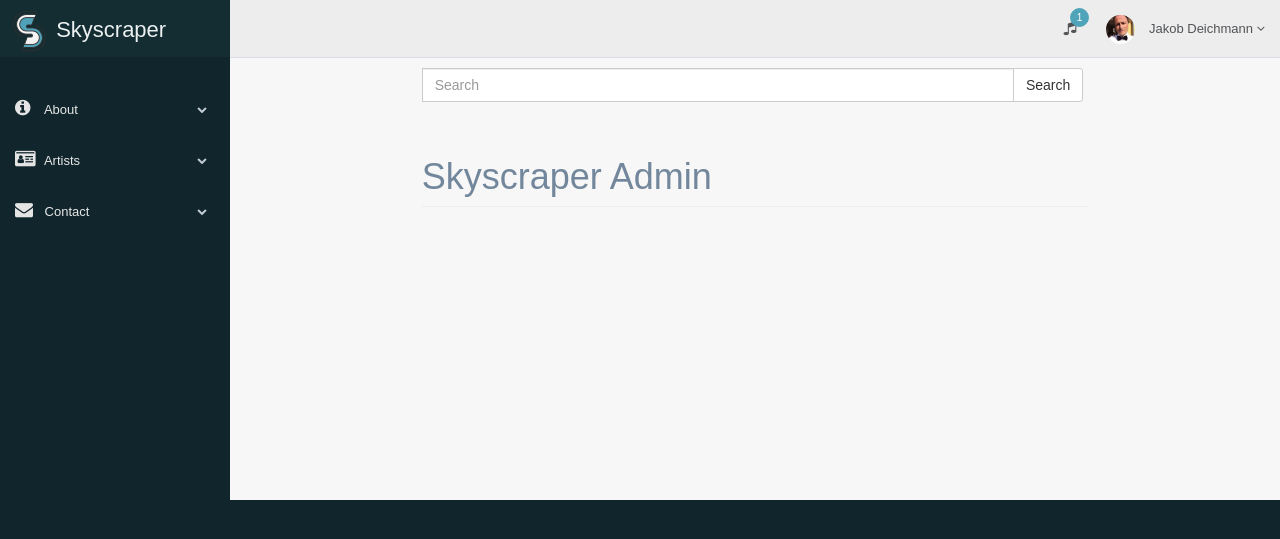
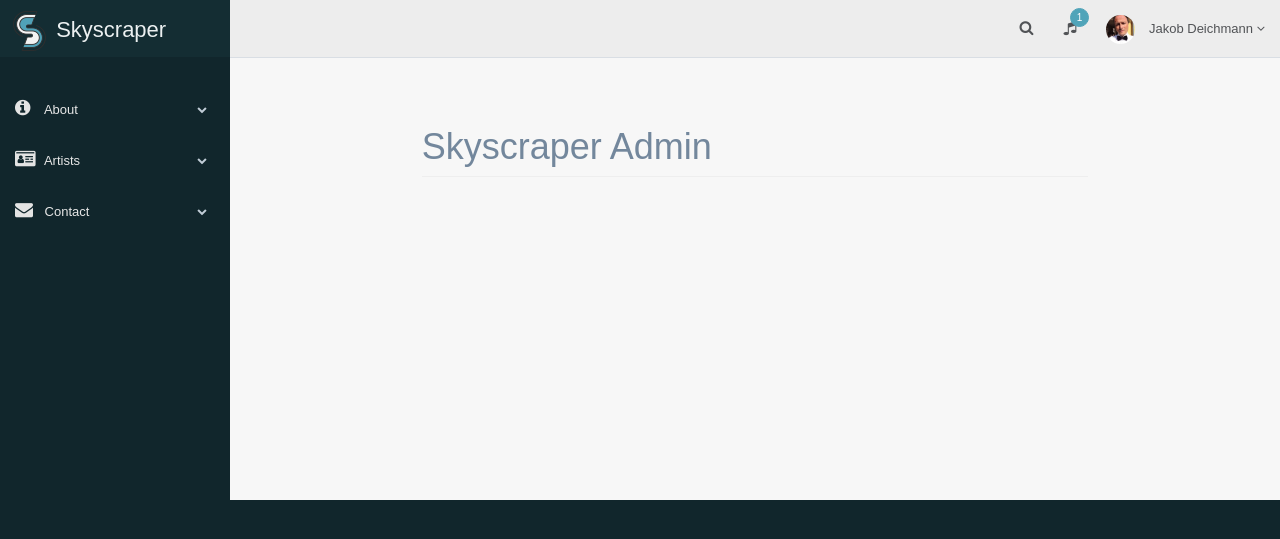
Before and after one commit to andycniels/skyscraper, a PHP site: page /admin/index.php in a window 1280 px wide. Shown: the top 539 px of the page. Run offline with PHP 8.4, Linux system fonts and the light colour scheme; some libraries are stand-ins or nearby versions.

Commit message:
search in a toggle

```diff
--- a/admin/nav.php
+++ b/admin/nav.php
@@ -64,10 +64,15 @@
 										<li><a href="destroy"><i class="fa fa-sign-out pull-right"></i> Log Out</a></li>
 									</ul>
 								</li>
-								<li role="presentation" class="dropdown">
+								<li role="presentation">
 									<a href="demo" class="dropdown-toggle info-number">
 									<i class="fa fa-music fa-2x" aria-hidden="true"></i>
 									<span class="badge bg-green">1</span>
+									</a>
+								</li>
+                                <li role="presentation">
+									<a data-toggle="collapse" data-target="#search_toggle" class="dropdown-toggle info-number">
+									<i class="fa fa-search" aria-hidden="true"></i>
 									</a>
 								</li>
 							</ul>
--- a/admin/search.php
+++ b/admin/search.php
@@ -1,8 +1,11 @@
+<br>
+<div id="search_toggle" class="collapse">
     <form action="index.php" method="get">
-    <div class="input-group">
+        <div class="input-group search">
             <input type="text" class="form-control" name="search" placeholder="Search">
             <span class="input-group-btn">
             <input class="btn btn-default" name="" type="submit" value="Search">
             </span>
         </div>
     </form>
+</div>
--- a/less/admin.less
+++ b/less/admin.less
@@ -1,7 +1,7 @@
+// bootstrap css
+@import "bootstrap.less";
 // admin theme
 @import "custom.min.less";
-// bootstrap css
-@import "bootstrap.less";
 body{font-family: @font-primary; background-color:darken(@brand-primary, 40%);}
 .nav_title{background-color:darken(@brand-primary, 38%);}
 .left_col{background-color:darken(@brand-primary, 40%);}
@@ -13,6 +13,7 @@ body{font-family: @font-primary; background-color:darken(@brand-primary, 40%);}
 .profile-name{display: inline-block; margin: 0;}
 .navbar-nav .open .dropdown-menu{width: 192px;}
 textarea{min-height: 200px;}
+.search{width: 60%; margin: auto;}
 
 
 
```
Also changed, not shown: dist/css/admin.css. Lines whose indentation alone changed are shown as unchanged.
